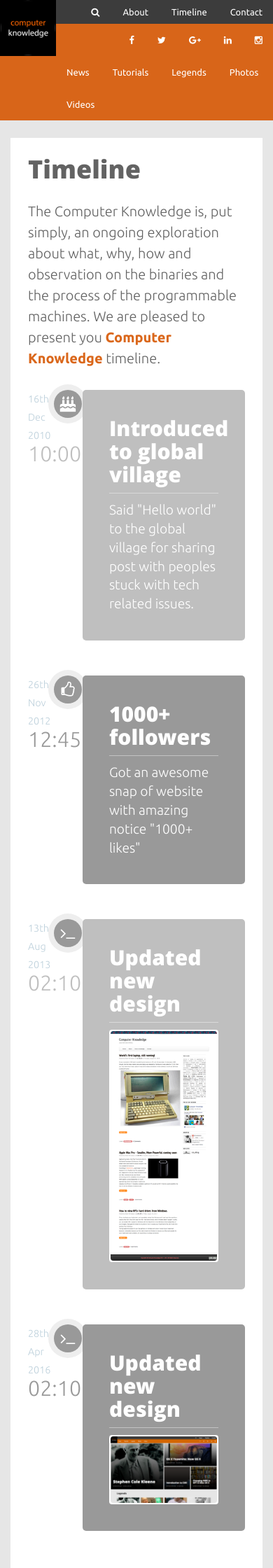
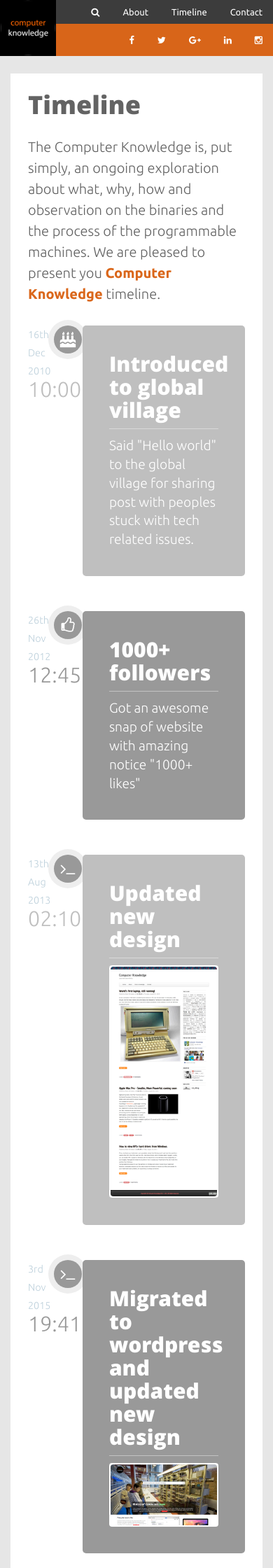
Before and after one commit to ComputerknowBot/computerknowledge.github.io, a Jekyll site: the page built from timeline.html, in a window 390 px wide. Shown: the top 2240 px of the page at 70% size. Built offline with Jekyll 4.4.1, drawn with Linux system fonts in a browser that asks for light colours.

Commit message:
Fixed nav issue.

```diff
--- a/_includes/header.html
+++ b/_includes/header.html
@@ -18,7 +18,7 @@
 			</li>
 		</ul>
 	</div>
-	<div class="nav-container clearfix">
+	<div class="nav-container second-nav clearfix">
 		<ul class="nav-links pull-right">
 			<li><a href="https://www.facebook.com/computerknowledge" target="_blank"><i class="fa fa-facebook"></i></a></li>
 			<li><a href="https://twitter.com/ComputerknowOrg" target="_blank"><i class="fa fa-twitter"></i></a></li>
--- a/_sass/dash/core.scss
+++ b/_sass/dash/core.scss
@@ -86,6 +86,10 @@ h1, h2, h3, h4, h5, h6 {
 			line-height: 18px;
 			background-color: #3C3C3C;
 		}
+		.second-nav {
+			height: 46px;
+			overflow: hidden;
+		}
 		position: relative;
 		background-color: #3C3C3C;
 		background-color: rgba(60, 60, 60, 0.76);
--- a/_sass/dash/pages/_home.scss
+++ b/_sass/dash/pages/_home.scss
@@ -23,9 +23,6 @@
 		}
 	}
 	.cover-story {
-		padding: 4px;
-    	position: relative;
-    	overflow: hidden;
     	.cover-image {
 		    bottom: 4px;
 		    left: 4px;
@@ -62,16 +59,17 @@
 		    right: 4px;
     	}
     	.cover-header {
-    		bottom: 4px;
-		    left: 4px;
-		    position: absolute;
-		    right: 4px;
-		    z-index: 3;
-		    padding: 20px 16px;
 		    .cover-title {
 		    	padding: 10px;
 		    }
 		    ul.cover-meta {
+		    	li {
+		    		display: inline-block;
+		    		margin-right: 10px;
+		    	}
+		    	a {
+		    		color: rgba(255,255,255,.6);
+		    	}
 		    	padding: 10px;
 		    	margin: 0px;
 		    	list-style: none;
@@ -79,18 +77,35 @@
 		    	font-weight: 100;
 		    	font-size: 12px;
     			line-height: 16px;
-		    	li {
-		    		display: inline-block;
-		    		margin-right: 10px;
-		    	}
-		    	a {
-		    		color: rgba(255,255,255,.6);
-		    	}
 		    }
+    		bottom: 4px;
+		    left: 4px;
+		    position: absolute;
+		    right: 4px;
+		    z-index: 3;
+		    padding: 20px 16px;
     	}
+		padding: 4px;
+    	position: relative;
+    	overflow: hidden;
 	}
 	height: 70vh;
 	position: relative;
 	margin: 0px auto;
 	display: block;
 }
+
+@media screen and (max-width: 47.2em) {
+	.cover {
+		article, article:nth-child(2), article:nth-child(1){
+			width: 100%;
+			height: 40vh;
+		}
+		.cover-story:last-child {
+			margin-bottom: 50px;
+		}
+		.cover-story {
+			padding: 4px;
+		}
+	}
+}
--- a/timeline.html
+++ b/timeline.html
@@ -63,6 +63,22 @@ description: Computer Knowledge timeline.
 
 			<li>
 				<time class="time">
+					<span>3rd Nov 2015</span>
+					<span>19:41</span>
+				</time>
+				<div class="icon">
+					<i class="fa fa-terminal"></i>
+				</div>
+				<div class="desc">
+					<h2>Migrated to wordpress and updated new design</h2>
+					<div class="image">
+						<img src="{{ site.url }}/resources/timeline/view-20151103.png" alt="" class="img-responsive">
+					</div>
+				</div>
+			</li>
+
+			<li>
+				<time class="time">
 					<span>28th Apr 2016</span>
 					<span>02:10</span>
 				</time>
```
Also changed, not shown: resources/timeline/view-20151103.png (added).
